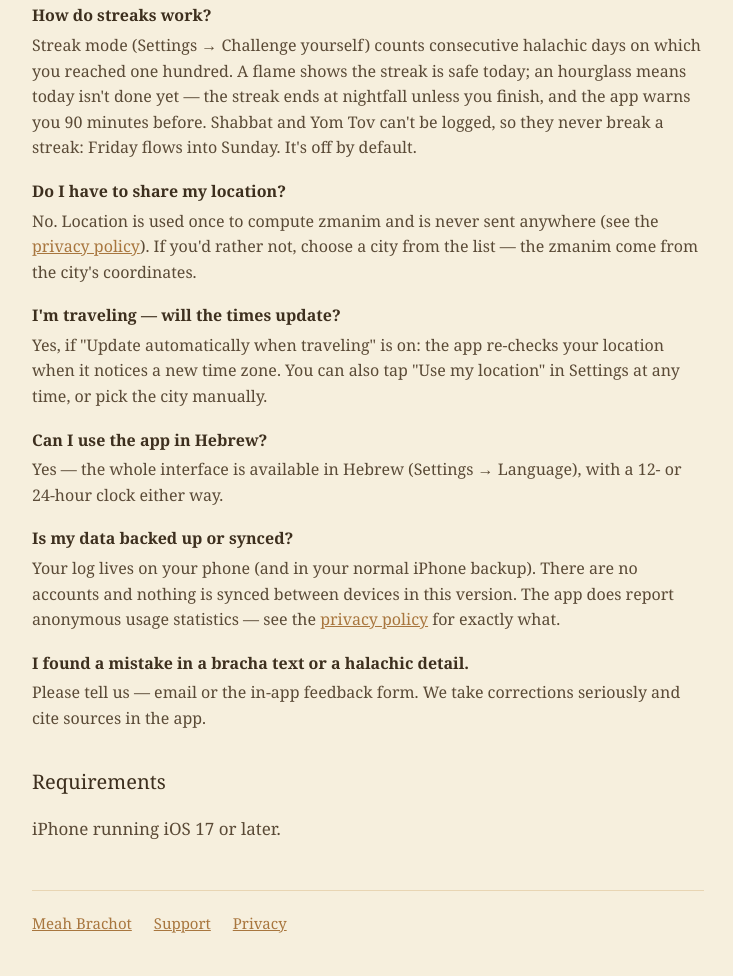
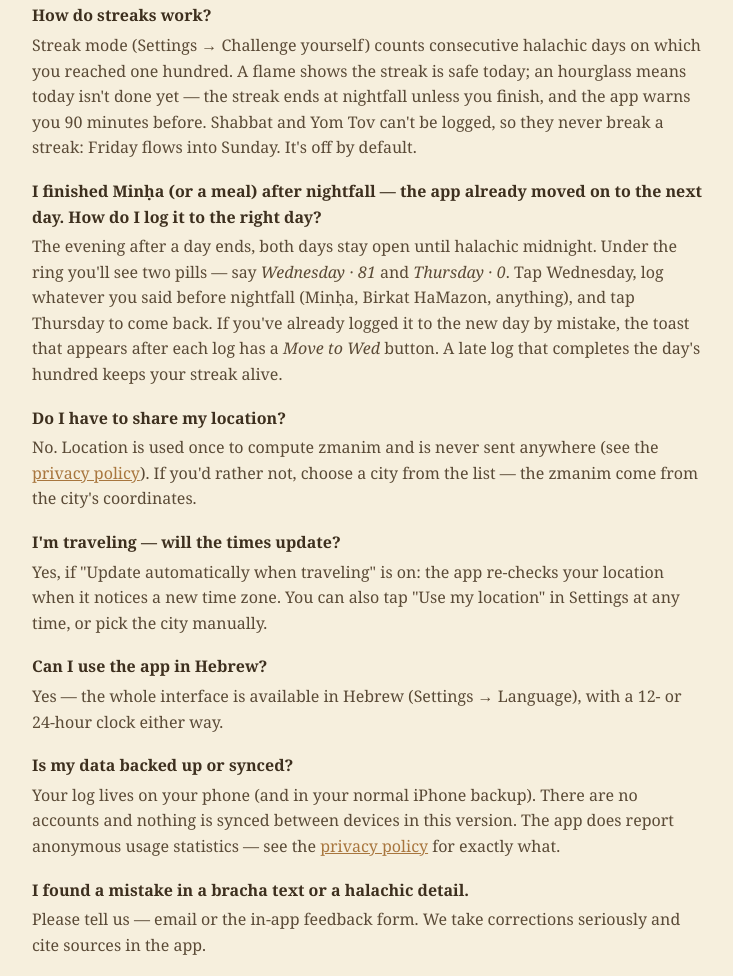
Before and after one commit to shironlaleh/meahbrachot, a plain HTML site: page support.html in a window 1280 px wide. Shown: the part 1287-2263 px from the top of the page, without its empty margins (272-1005 px from the left). Drawn offline with Linux system fonts and the light colour scheme.

Commit message:
Support: logging to the day that just ended

```diff
--- a/support.html
+++ b/support.html
@@ -40,6 +40,9 @@
   <dt>How do streaks work?</dt>
   <dd>Streak mode (Settings → Challenge yourself) counts consecutive halachic days on which you reached one hundred. A flame shows the streak is safe today; an hourglass means today isn't done yet — the streak ends at nightfall unless you finish, and the app warns you 90 minutes before. Shabbat and Yom Tov can't be logged, so they never break a streak: Friday flows into Sunday. It's off by default.</dd>
 
+  <dt>I finished Minḥa (or a meal) after nightfall — the app already moved on to the next day. How do I log it to the right day?</dt>
+  <dd>The evening after a day ends, both days stay open until halachic midnight. Under the ring you'll see two pills — say <em>Wednesday · 81</em> and <em>Thursday · 0</em>. Tap Wednesday, log whatever you said before nightfall (Minḥa, Birkat HaMazon, anything), and tap Thursday to come back. If you've already logged it to the new day by mistake, the toast that appears after each log has a <em>Move to Wed</em> button. A late log that completes the day's hundred keeps your streak alive.</dd>
+
   <dt>Do I have to share my location?</dt>
   <dd>No. Location is used once to compute zmanim and is never sent anywhere (see the <a href="privacy.html">privacy policy</a>). If you'd rather not, choose a city from the list — the zmanim come from the city's coordinates.</dd>
 
```
